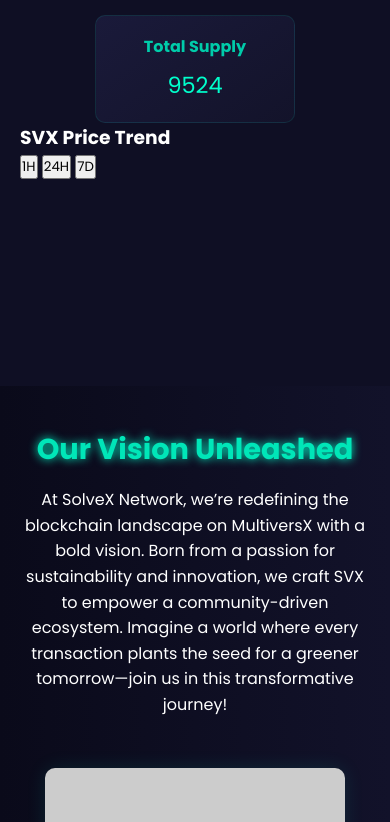
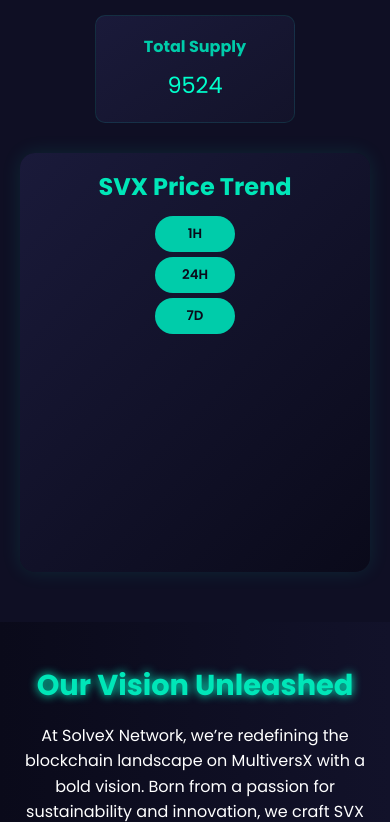
Before and after one commit to SolvexNetworkMVX/website, a plain HTML site: page index.html in a window 390 px wide. Shown: the part 1114-1936 px from the top of the page. Drawn offline with nearby package versions, Linux system fonts and the light colour scheme; no server answers; placeholder pictures from the web are drawn by us.

Commit message:
Update styles.css

```diff
--- a/styles.css
+++ b/styles.css
@@ -155,7 +155,7 @@
 .dashboard {
     padding: 50px 0;
     background: #0f0f24;
-    min-height: 55vh;
+    min-height: 75vh;
     position: relative;
     z-index: 1;
 }
@@ -174,6 +174,7 @@
     grid-template-columns: repeat(auto-fit, minmax(160px, 1fr));
     gap: 18px;
     justify-items: center;
+    margin-bottom: 30px;
 }
 
 .stat-card {
@@ -201,6 +202,54 @@
 .stat-card p {
     font-size: 1.4rem;
     color: #00ffcc;
+}
+
+.chart-container {
+    width: 100%;
+    max-width: 1000px;
+    margin: 0 auto;
+    padding: 20px;
+    background: linear-gradient(135deg, #1a1a3a, #0a0a1a);
+    border-radius: 15px;
+    box-shadow: 0 0 20px rgba(0, 255, 204, 0.1);
+}
+
+.chart-title {
+    font-size: 1.5rem;
+    color: #00e6b8;
+    margin-bottom: 10px;
+    text-align: center;
+}
+
+.timeframe-controls {
+    display: flex;
+    justify-content: center;
+    gap: 10px;
+    margin-bottom: 15px;
+}
+
+.timeframe-btn {
+    padding: 8px 15px;
+    background: #00ccaa;
+    color: #0a0a1a;
+    border: none;
+    border-radius: 20px;
+    cursor: pointer;
+    font-weight: 600;
+    transition: background 0.3s ease;
+}
+
+.timeframe-btn:hover {
+    background: #00e6b8;
+}
+
+.timeframe-btn.active {
+    background: #00ffcc;
+}
+
+#svxChart {
+    max-width: 100%;
+    height: 250px;
 }
 
 /* General Section */
@@ -327,4 +376,18 @@
     .about-image, .tokenomics-chart {
         margin: 20px auto;
     }
+    .chart-container {
+        padding: 15px;
+    }
+    #svxChart {
+        height: 200px;
+    }
+    .timeframe-controls {
+        flex-direction: column;
+        gap: 5px;
+    }
+    .timeframe-btn {
+        width: 80px;
+        margin: 0 auto;
+    }
 }
```
